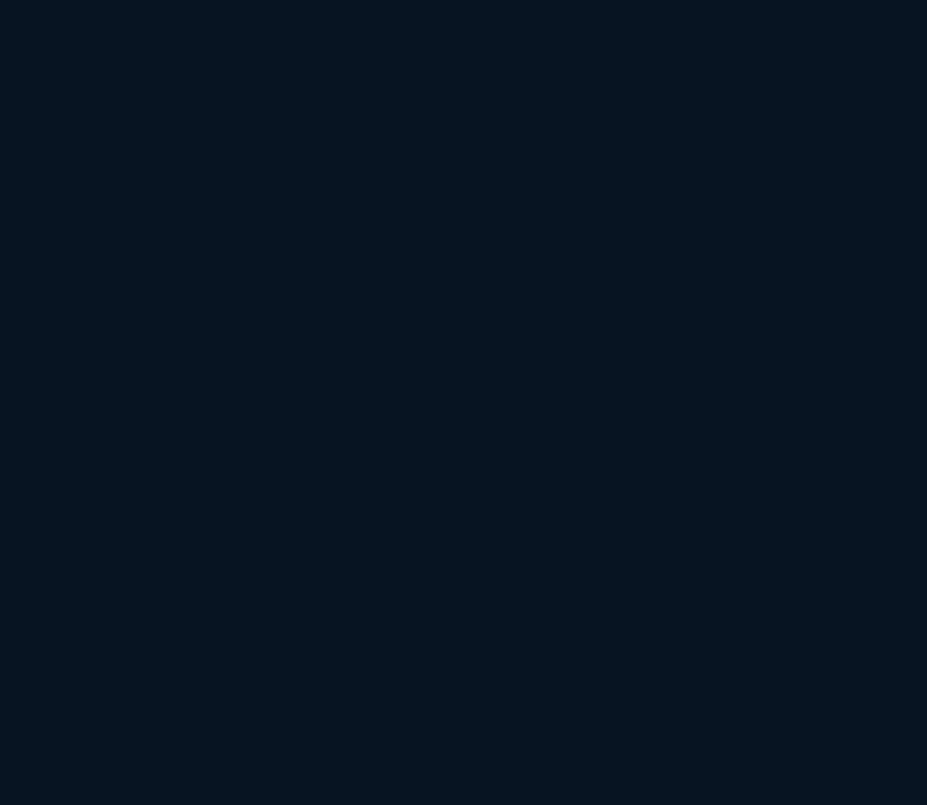
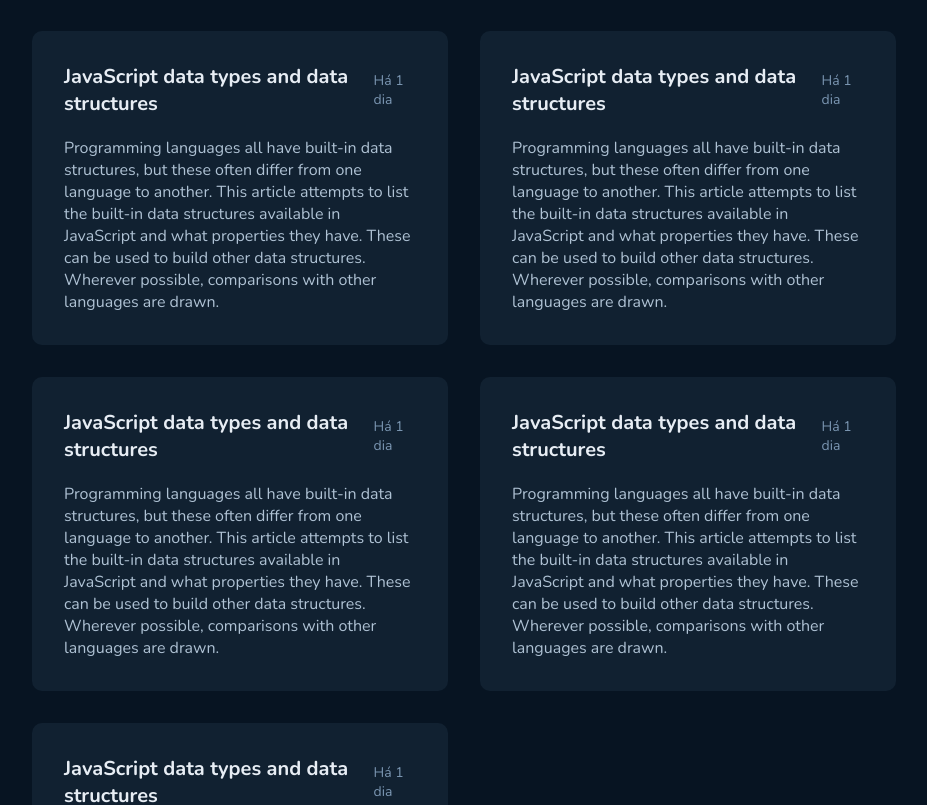
Before and after one commit to andersondev96/desafio03-github-blog, a React (Vite) app: page / in a window 1280 px wide. Shown: the part 580-1385 px from the top of the page, without its empty margins (176-1103 px from the left). Before the commit the page ends 800 px from the top, so only its background shows below. Built offline with nearby package versions, Linux system fonts and the light colour scheme.

Commit message:
Feat: Create card component and blog page

```diff
--- a/package.json
+++ b/package.json
@@ -16,6 +16,7 @@
     "@fortawesome/react-fontawesome": "^0.2.2",
     "react": "^18.2.0",
     "react-dom": "^18.2.0",
+    "react-router-dom": "^6.23.1",
     "styled-components": "^6.1.11"
   },
   "devDependencies": {
--- a/src/App.tsx
+++ b/src/App.tsx
@@ -1,13 +1,16 @@
+import { BrowserRouter } from 'react-router-dom'
 import { ThemeProvider } from 'styled-components'
-import { Home } from './pages/home'
+import { Router } from './Router'
 import { GlobalStyle } from './styles/global'
 import { defaultTheme } from './styles/themes/default'
 
 export function App() {
   return (
     <ThemeProvider theme={defaultTheme}>
-      <GlobalStyle />
-      <Home />
+      <BrowserRouter>
+        <GlobalStyle />
+        <Router />
+      </BrowserRouter>
     </ThemeProvider>
   )
 }
--- /dev/null
+++ b/src/Router.tsx
@@ -0,0 +1,15 @@
+import { Route, Routes } from 'react-router-dom'
+import { DefaultLayout } from './layouts/DefaultLayout'
+import { Home } from './pages/home'
+import { Post } from './pages/post'
+
+export function Router() {
+  return (
+    <Routes>
+      <Route path="/" element={<DefaultLayout />}>
+        <Route path="/" element={<Home />} />
+        <Route path="/post" element={<Post />} />
+      </Route>
+    </Routes>
+  )
+}
--- /dev/null
+++ b/src/components/Card/index.tsx
@@ -0,0 +1,19 @@
+import { CardContainer } from './styles'
+
+export function Card() {
+  return (
+    <CardContainer>
+      <div>
+        <h3>JavaScript data types and data structures</h3>
+        <span>Há 1 dia</span>
+      </div>
+      <p>
+        Programming languages all have built-in data structures, but these often
+        differ from one language to another. This article attempts to list the
+        built-in data structures available in JavaScript and what properties
+        they have. These can be used to build other data structures. Wherever
+        possible, comparisons with other languages are drawn.
+      </p>
+    </CardContainer>
+  )
+}
--- /dev/null
+++ b/src/components/Card/styles.ts
@@ -0,0 +1,35 @@
+import styled from 'styled-components'
+
+export const CardContainer = styled.div`
+  padding: 32px;
+  background: ${(props) => props.theme['base-post']};
+  border-radius: 10px;
+  display: flex;
+  flex-direction: column;
+  gap: 20px;
+
+  div {
+    display: flex;
+    flex-direction: row;
+    width: 100%;
+    align-items: center;
+    justify-content: space-between;
+
+    h3 {
+      font-weight: 700;
+      font-size: 20px;
+      color: ${(props) => props.theme['base-title']};
+    }
+
+    span {
+      font-weight: 400;
+      font-size: 14px;
+    }
+
+    p {
+      font-weight: 400;
+      font-size: 16px;
+      color: ${(props) => props.theme['base-text']};
+    }
+  }
+`
--- /dev/null
+++ b/src/layouts/DefaultLayout/index.tsx
@@ -0,0 +1,12 @@
+import { Outlet } from 'react-router-dom'
+import CoverImage from '../../assets/cover.png'
+import { LayoutContainer } from './styles'
+
+export function DefaultLayout() {
+  return (
+    <LayoutContainer>
+      <img src={CoverImage} alt="Cover" />
+      <Outlet />
+    </LayoutContainer>
+  )
+}
--- /dev/null
+++ b/src/layouts/DefaultLayout/styles.ts
@@ -0,0 +1,10 @@
+import styled from 'styled-components'
+
+export const LayoutContainer = styled.div`
+  display: flex;
+  flex-direction: column;
+
+  img {
+    width: 100vw;
+  }
+`
--- a/src/pages/home/index.tsx
+++ b/src/pages/home/index.tsx
@@ -1,11 +1,15 @@
-import CoverImage from '../../assets/cover.png'
-import { Content, HomeContainer, SocialIcons, UserBio } from './styles'
+import { Card } from '../../components/Card'
+import {
+  Content,
+  HomeContainer,
+  PostsContainer,
+  SocialIcons,
+  UserBio,
+} from './styles'
 
 export function Home() {
   return (
     <HomeContainer>
-      <img src={CoverImage} alt="Cover" />
-
       <UserBio>
         <img src="https://github.com/andersondev96.png" alt="" />
         <div>
@@ -46,6 +50,13 @@ export function Home() {
           <span>6 publicações</span>
         </div>
         <input type="text" />
+        <PostsContainer>
+          <Card />
+          <Card />
+          <Card />
+          <Card />
+          <Card />
+        </PostsContainer>
       </Content>
     </HomeContainer>
   )
--- a/src/pages/home/styles.ts
+++ b/src/pages/home/styles.ts
@@ -4,10 +4,6 @@ export const HomeContainer = styled.div`
   display: flex;
   flex-direction: column;
   align-items: center;
-
-  img {
-    width: 100vw;
-  }
 `
 
 export const UserBio = styled.div`
@@ -109,3 +105,11 @@ export const Content = styled.main`
     color: ${(props) => props.theme['base-text']};
   }
 `
+
+export const PostsContainer = styled.section`
+  margin-top: 32px;
+  display: grid;
+  grid-template-columns: repeat(2, 1fr);
+  grid-column-gap: 32px;
+  grid-row-gap: 32px;
+`
--- /dev/null
+++ b/src/pages/post/index.tsx
@@ -0,0 +1,3 @@
+export function Post() {
+  return <h1>Post</h1>
+}
```
Also changed, not shown: src/pages/post/styles.ts (added), 1 other file (tests, documents, lock files or other folders).
